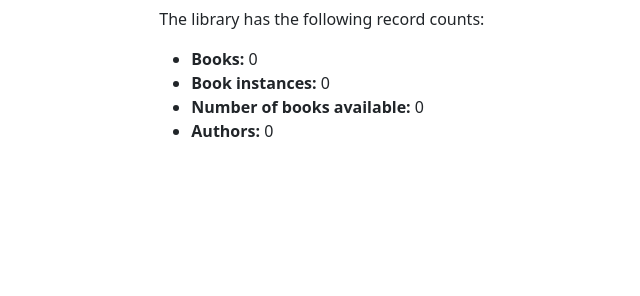
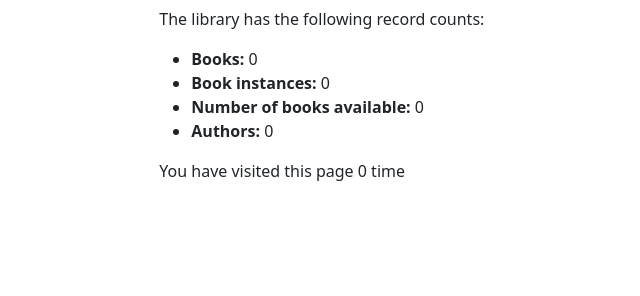
Before and after one commit to kawasemi2k1/locallibrary, a Django app: page /catalog/ in a window 1280 px wide. Shown: the part 435-731 px from the top of the page, without its empty margins (66-706 px from the left). Run offline with Django 4.2, Linux system fonts and the light colour scheme; data that the repository does not hold is empty; some libraries are stand-ins or nearby versions.

Commit message:
Django Tutorial Part 7: Sessions framework

```diff
--- a/catalog/templates/index.html
+++ b/catalog/templates/index.html
@@ -6,7 +6,9 @@
     <p>{% trans "Welcome to LocalLibrary, a website developed by " %}<em>Mozilla Developer Network</em>!</p>
     {% load static %}
     <img src="{% static 'images/homepage.jpg' %}" alt="homepage">
+
     <h2>{% trans "Statistic" %}</h2>
+
     <p>{% trans "The library has the following record counts:" %}</p>
     <ul>
         <li><strong>{% trans "Books:" %}</strong> {{ num_books }}</li>
@@ -14,4 +16,5 @@
         <li><strong>{% trans "Number of books available:" %}</strong> {{ num_instances_available }}</li>
         <li><strong>{% trans "Authors:" %}</strong> {{ num_authors }}</li>
     </ul>
+    <p>{% trans "You have visited this page " %}{{ num_visits }} {% trans "time" %}{% if num_visits > 1 %}{% trans "stt" %}{% endif %}</p>
 {% endblock %}
--- a/catalog/views.py
+++ b/catalog/views.py
@@ -18,11 +18,16 @@ def index(request):
     # The 'all()' is implied by default.
     num_authors = Author.objects.count()
 
+    # Number of visits to this view, as counted in the session variable.
+    num_visits = request.session.get('num_visits', 0)
+    request.session['num_visits'] = num_visits + 1
+
     context = {
         'num_books': num_books,
         'num_instances': num_instances,
         'num_instances_available': num_instances_available,
         'num_authors': num_authors,
+        'num_visits': num_visits,
     }
     # Render the HTML template index.html with the data in the context variable
     return render(request, 'index.html', context=context)
```
Also changed, not shown: locale/en/LC_MESSAGES/django.po, locale/vi/LC_MESSAGES/django.po, 2 other files.
